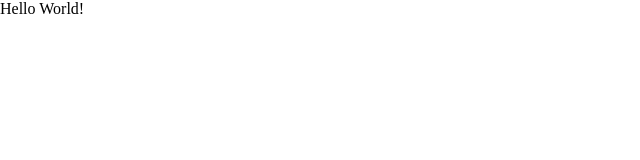
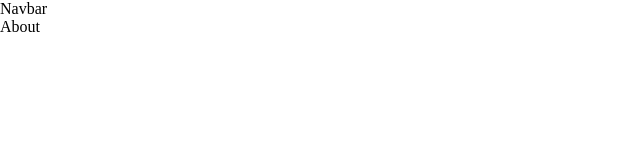
Before and after one commit to shamshadCodes/personal-portfolio, a React (Create React App) app in the folder frontend-react/: page / in a window 1280 px wide. Shown: the top 160 px of the page, without its empty margins (0-640 px from the left). Built offline with nearby package versions, Linux system fonts and the light colour scheme.

Commit message:
added bare components to App- working

```diff
--- a/frontend-react/package.json
+++ b/frontend-react/package.json
@@ -9,6 +9,7 @@
     "@testing-library/react": "^13.4.0",
     "@testing-library/user-event": "^13.5.0",
     "framer-motion": "^11.0.5",
+    "node-sass": "^7.0.3",
     "react": "^18.2.0",
     "react-dom": "^18.2.0",
     "react-icons": "^5.0.1",
@@ -38,5 +39,8 @@
       "last 1 firefox version",
       "last 1 safari version"
     ]
+  },
+  "devDependencies": {
+    "@babel/plugin-transform-private-property-in-object": "^7.23.4"
   }
 }
--- a/frontend-react/src/App.js
+++ b/frontend-react/src/App.js
@@ -1,9 +1,14 @@
 import React from 'react';
+
+// import { Navbar, About } from './container';
+import Navbar from './container/Navbar/Navbar';
+import About from './container/About/About';
 
 const App = () => {
     return (
         <div>
-            Hello World!
+            <Navbar />
+            <About />
         </div>
     );
 };
```
Also changed, not shown: 2 other files (tests, documents, lock files or other folders).
